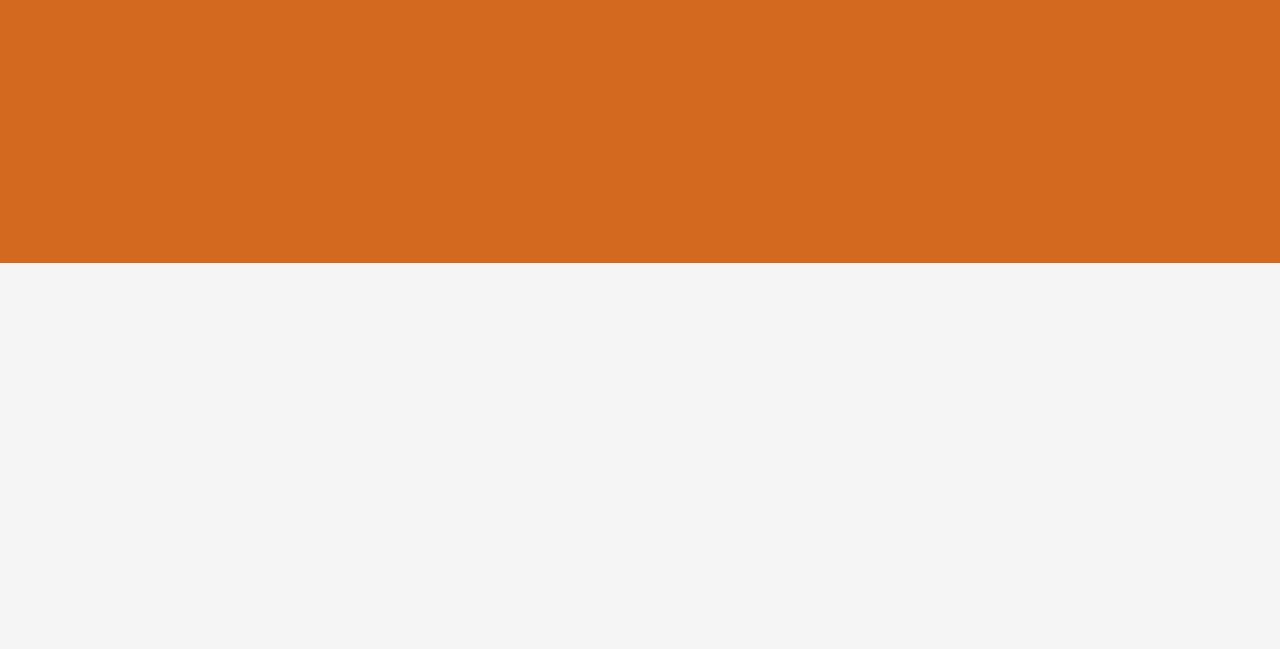
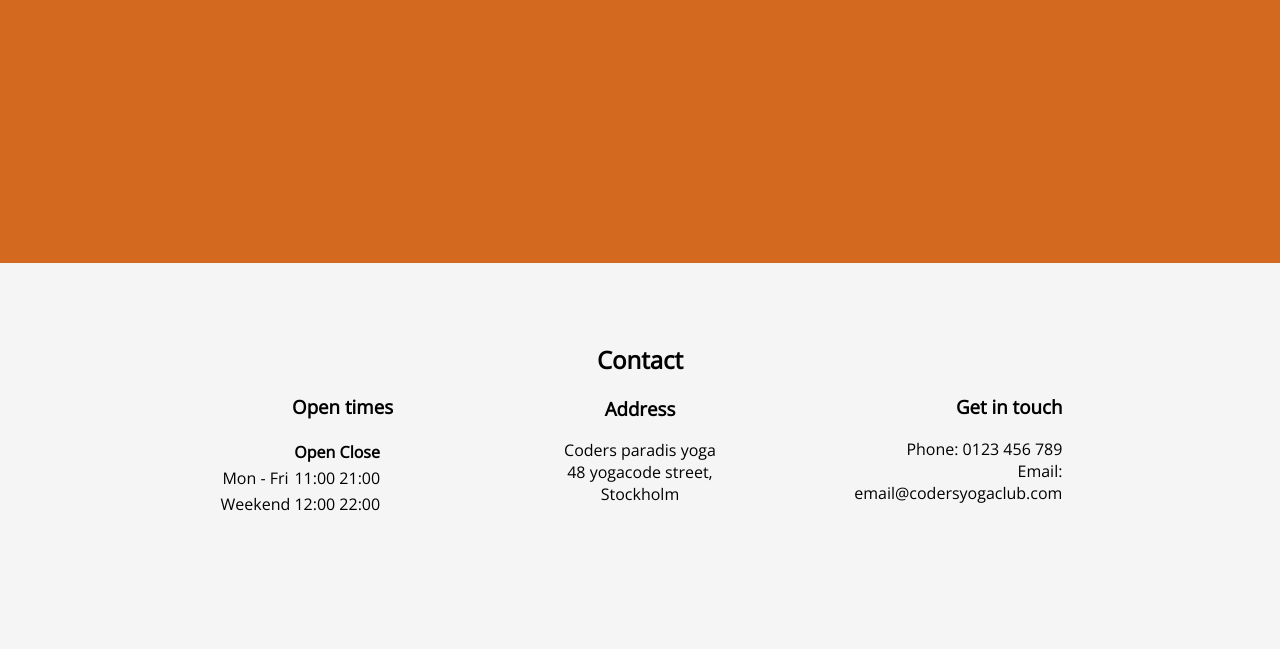
Before and after one commit to Code-Institute-Submissions/sebgatica-Project1, a plain HTML site: page index.html in a window 1280 px wide. Shown: the part 1328-1977 px from the top of the page. Before the commit the page ends 1671 px from the top, so only its background shows below. Drawn offline with nearby package versions, Linux system fonts and the light colour scheme; a web font is replaced by a local one.

Commit message:
add contact section and styled

```diff
--- a/assets/css/style.css
+++ b/assets/css/style.css
@@ -52,6 +52,10 @@ nav>a {
     text-decoration: none;
     color: #1e2516d1;
     margin: none;
+}
+
+nav>a:hover {
+    color: silver;
 }
 
 footer {
@@ -153,3 +157,37 @@ img {
     margin-left: 16px;
 
 }
+
+#contact {
+    margin-bottom: 50px;
+}
+
+div {
+    display: block;
+}
+
+.contact-boxes-container {
+    width: 66%;
+    margin: 0 auto;
+}
+
+
+.contact-box-left {
+    width: 250px;
+    margin-top: -20px;
+    float: left;
+}
+
+.contact-box-right {
+    width: 250px;
+    text-align: right;
+    margin-top: -20px;
+    float: right;
+}
+
+.contact-box-center {
+    width: 250px;
+    height: 250px;
+    margin: 0 auto;
+    text-align: center;
+}
--- a/index.html
+++ b/index.html
@@ -53,6 +53,51 @@
             </div>
             <iframe src="https://www.youtube.com/embed/j7rKKpwdXNE" height="300" width="450"></iframe>
         </section>
+
+    <section id="contact">
+        <h2 class="text-center">Contact</h2>
+        <div class="contact-boxes-container">
+            <div class="contact-box-left">
+                <h3 class="text-center">Open times</h3>
+
+                <table class="text-center">
+                    <tbody>
+                        <tr>
+                            <th></th>
+                            <th>Open</th>
+                            <th>Close</th>
+                        </tr>
+                        <tr>
+                            <td>Mon - Fri</td>
+                            <td>11:00</td>
+                            <td>21:00</td>
+                        </tr>
+                        <tr>
+                            <td>Weekend</td>
+                            <td>12:00</td>
+                            <td>22:00</td>
+                        </tr>
+                    </tbody>
+                </table>
+            </div>
+            <div class="text-right contact-box-right">
+                <h3>Get in touch</h3>
+
+                <div>
+                    <span class="bold">Phone: </span>
+                    <span>0123 456 789</span>
+                </div>
+                <div>
+                    <span class="bold">Email: </span>
+                    <span>email@codersyogaclub.com</span>
+                </div>
+            </div>
+            <div class="contact-box-center">
+                <h3>Address</h3>
+                <p>Coders paradis yoga<br>48 yogacode street,<br>Stockholm</p>
+            </div>
+        </div>
+    </section>
     </main>
     <footer class="text-uppercase">
         <span>Find us on:</span>
@@ -64,7 +109,8 @@
         <br>
       © <a href="https://www.123rf.com/profile_xixinxing">xixinxing</a>,
       <a href="https://www.123rf.com/free-images/">123RF Free Images</a>
-
+© <a href='https://www.123rf.com/profile_inspirestock'>inspirestock</a>, <a
+    href='https://www.123rf.com/free-images/'>123RF Free Images</a>
     </footer>
     <script
       src="https://kit.fontawesome.com/3b20d96fa9.js"
```
